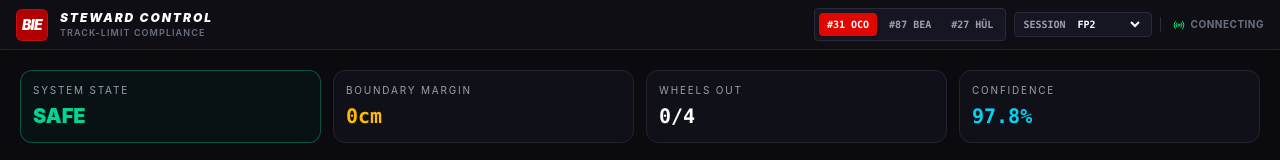
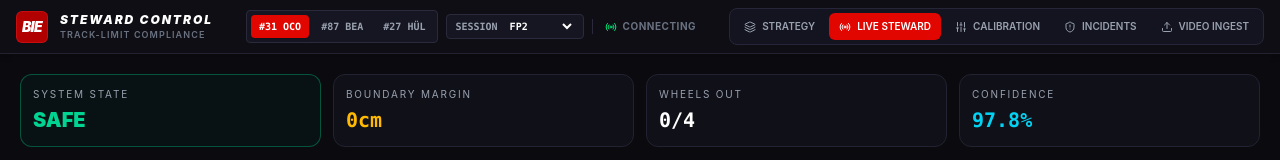
Before and after one commit to yashshinde2/Boundary_Intelligence_Engine, a React (Vite) app in the folder frontend/: page / in a window 1280 px wide. Shown: the top 160 px of the page. Built offline with nearby package versions, Linux system fonts and the light colour scheme; no server answers.

Commit message:
Refactor HeaderNav: Add mode selection buttons and display pending incidents count

```diff
--- a/frontend/src/App.tsx
+++ b/frontend/src/App.tsx
@@ -15,7 +15,7 @@
   const [corners, setCorners] = useState<CornerItem[]>([]);
   const [selectedCornerId, setSelectedCornerId] = useState<string>('RBR-T9');
   const [activeIncidentId, setActiveIncidentId] = useState<string | null>(null);
-  const [, setPendingIncidentsCount] = useState<number>(0);
+  const [pendingIncidentsCount, setPendingIncidentsCount] = useState<number>(0);
   const [isLiveStreaming, setIsLiveStreaming] = useState<boolean>(false);
   const [activeVideoId, setActiveVideoId] = useState<string | null>(null);
   const [liveStreamMode, setLiveStreamMode] = useState<'synthetic' | 'live_analysis'>('synthetic');
@@ -72,6 +72,14 @@
     <div className="min-h-screen bg-[#0b0b0f] text-gray-100 flex flex-col font-sans">
       {/* Top Header Navigation */}
       <HeaderNav
+        currentMode={currentMode}
+        onSelectMode={(mode) => {
+          if (mode === 'LIVE_STEWARD' && !activeVideoId) {
+            setLiveStreamMode('synthetic');
+          }
+          setCurrentMode(mode);
+        }}
+        pendingIncidentsCount={pendingIncidentsCount}
         isLiveStreaming={isLiveStreaming}
         selectedDriverNumber={selectedDriverNumber}
         onSelectDriver={setSelectedDriverNumber}
--- a/frontend/src/components/HeaderNav.tsx
+++ b/frontend/src/components/HeaderNav.tsx
@@ -1,8 +1,11 @@
 import React from 'react';
-import type { SessionType } from '../types';
-import { Radio } from 'lucide-react';
+import type { ViewMode, SessionType } from '../types';
+import { ShieldAlert, Sliders, Layers, Radio, Upload } from 'lucide-react';
 
 interface HeaderNavProps {
+  currentMode: ViewMode;
+  onSelectMode: (mode: ViewMode) => void;
+  pendingIncidentsCount: number;
   isLiveStreaming: boolean;
   selectedDriverNumber: number;
   onSelectDriver: (num: number) => void;
@@ -11,6 +14,9 @@
 }
 
 export const HeaderNav: React.FC<HeaderNavProps> = ({
+  currentMode,
+  onSelectMode,
+  pendingIncidentsCount,
   isLiveStreaming,
   selectedDriverNumber,
   onSelectDriver,
@@ -87,6 +93,56 @@
             </span>
           </div>
         </div>
+        <nav className="flex w-full items-center gap-1 overflow-x-auto rounded-lg border border-[#262638] bg-[#141420] p-1 lg:w-auto">
+          <button
+            onClick={() => onSelectMode('STRATEGY')}
+            className={`flex items-center gap-1.5 rounded-md px-2.5 py-1.5 text-[10px] font-semibold transition-all ${
+              currentMode === 'STRATEGY' ? 'bg-[#E10600] text-white' : 'text-gray-400 hover:bg-[#1e1e2d] hover:text-white'
+            }`}
+          >
+            <Layers className="h-3 w-3" />
+            STRATEGY
+          </button>
+          <button
+            onClick={() => onSelectMode('LIVE_STEWARD')}
+            className={`flex items-center gap-1.5 rounded-md px-2.5 py-1.5 text-[10px] font-semibold transition-all ${
+              currentMode === 'LIVE_STEWARD' ? 'bg-[#E10600] text-white' : 'text-gray-400 hover:bg-[#1e1e2d] hover:text-white'
+            }`}
+          >
+            <Radio className="h-3 w-3" />
+            LIVE STEWARD
+          </button>
+          <button
+            onClick={() => onSelectMode('CALIBRATION')}
+            className={`flex items-center gap-1.5 rounded-md px-2.5 py-1.5 text-[10px] font-semibold transition-all ${
+              currentMode === 'CALIBRATION' ? 'bg-[#E10600] text-white' : 'text-gray-400 hover:bg-[#1e1e2d] hover:text-white'
+            }`}
+          >
+            <Sliders className="h-3 w-3" />
+            CALIBRATION
+          </button>
+          <button
+            onClick={() => onSelectMode('INCIDENTS')}
+            className={`relative flex items-center gap-1.5 rounded-md px-2.5 py-1.5 text-[10px] font-semibold transition-all ${
+              currentMode === 'INCIDENTS' ? 'bg-[#E10600] text-white' : 'text-gray-400 hover:bg-[#1e1e2d] hover:text-white'
+            }`}
+          >
+            <ShieldAlert className="h-3 w-3" />
+            INCIDENTS
+            {pendingIncidentsCount > 0 && (
+              <span className="rounded-full bg-[#FFB800] px-1.5 text-[9px] font-bold text-black">{pendingIncidentsCount}</span>
+            )}
+          </button>
+          <button
+            onClick={() => onSelectMode('UPLOAD')}
+            className={`flex items-center gap-1.5 rounded-md px-2.5 py-1.5 text-[10px] font-semibold transition-all ${
+              currentMode === 'UPLOAD' ? 'bg-[#E10600] text-white' : 'text-gray-400 hover:bg-[#1e1e2d] hover:text-white'
+            }`}
+          >
+            <Upload className="h-3 w-3" />
+            VIDEO INGEST
+          </button>
+        </nav>
       </div>
     </header>
   );
```
